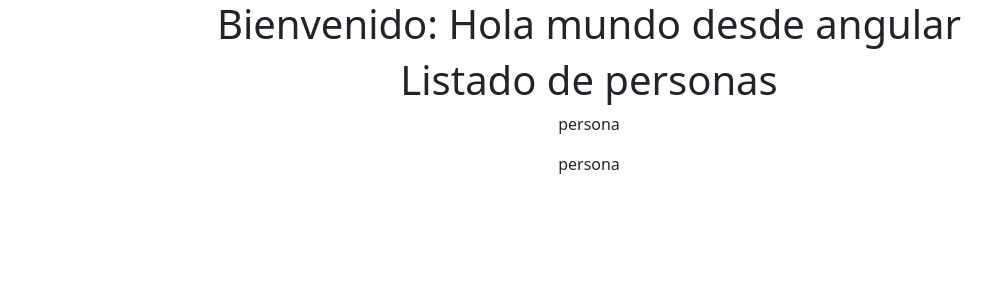
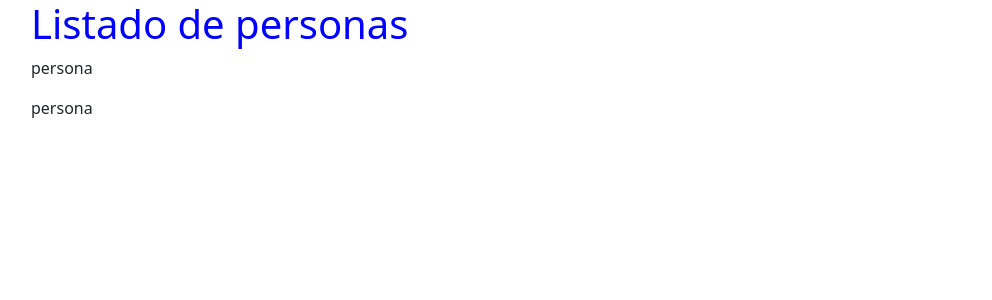
Before and after one commit to brayansanchez18/universidad-angular, an Angular app: page / in a window 1280 px wide. Shown: the top 300 px of the page, without its empty margins (51-1043 px from the left). Built offline with nearby package versions, Linux system fonts and the light colour scheme.

Commit message:
agregando estilos css a angular

```diff
--- a/src/app/app.component.html
+++ b/src/app/app.component.html
@@ -1,7 +1,4 @@
-<div style="text-align: center;">
-  <h1>Bienvenido: {{title}}</h1>
-  <app-personas></app-personas>
-</div>
+<app-personas></app-personas>
 <!--
 
   TODO: COMANDO PARA LA INSTALACION DE BOOSTRAP EN ANGULAR
--- /dev/null
+++ b/src/app/personas/personas.component.css
@@ -0,0 +1,3 @@
+h1 {
+  color: blue;
+}
--- a/src/app/personas/personas.component.html
+++ b/src/app/personas/personas.component.html
@@ -1,5 +1,10 @@
 <!-- TODO: COMPONENTE HTML QUE INSTANCIAMOS EN AL ARCHIVO PERSONAS.COMPONENT.TS -->
 
-<!-- <h1>Listado de personas</h1>
-<app-persona></app-persona>
-<app-persona></app-persona> -->
+<div class="container">
+  <div class="row">
+    <div class="col"></div>
+      <h1>Listado de personas</h1>
+      <app-persona></app-persona>
+      <app-persona></app-persona>
+  </div>
+</div>
--- a/src/app/personas/personas.component.ts
+++ b/src/app/personas/personas.component.ts
@@ -9,11 +9,10 @@
 
   selector: 'app-personas',
   // DEFINIR AHORA UN ARCHIVO PARA INCLUIR EL TEXTO HTML QUE QUEREMOS AGREGAR EN ESTE COMPONENTE
-  // templateUrl: './personas.component.html'
+  templateUrl: './personas.component.html',
+  styleUrls: ['./personas.component.css']
   // TODO:TAMBIEN PODEMOS CREAR UN COMPONENTE EN LINEA SI LA INFORMACION ES BREVE
-  template: `<h1>Listado de personas</h1>
-            <app-persona></app-persona>
-            <app-persona></app-persona>`
+  // template: `<h1>Listado de personas</h1><app-persona></app-persona><app-persona></app-persona>`
 })
 
 export class PersonasComponent {
```
